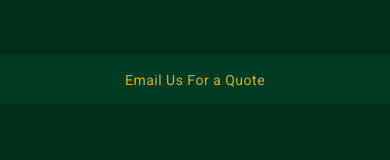
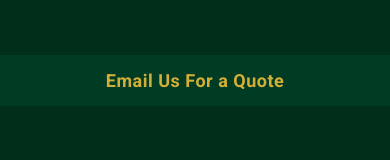
Before and after one commit to ConstantlyCodingLLC/East-North-Enterprise-LLC-, a plain HTML site: page public/index.html in a window 390 px wide. Shown: the part 455-615 px from the top of the page. Drawn offline with Linux system fonts and the light colour scheme.

Commit message:
Update index.html

```diff
--- a/public/index.html
+++ b/public/index.html
@@ -47,8 +47,8 @@
       color: #d4af37;
       text-decoration: none;
       margin: 0 15px;
-      font-weight: 500;
-      font-size: 16px;
+      font-weight: 600;
+      font-size: 22px;
       letter-spacing: 0.5px;
     }
 
@@ -159,8 +159,7 @@
       }
 
       nav a {
-        font-size: 14px;
-        margin: 0 10px;
+        font-size: 18px;
       }
 
       .additional-services label {
@@ -185,7 +184,6 @@
     }
   </style>
   <script>
-    // Fix for mobile: force scroll to top on load
     window.addEventListener('load', () => {
       window.scrollTo(0, 0);
     });
@@ -219,9 +217,7 @@
     </select>
   </section>
 
-  <!-- Keep the rest of your existing HTML content below unchanged -->
-  <!-- ... (Lawn Care, Additional Services, Remodeling, Photo Demos, Footer, etc.) -->
-
+  <!-- Lawn Services -->
   <section id="lawn">
     <h2 style="text-align:center;">Lawn Care Services</h2>
     <div class="grid">
@@ -234,6 +230,7 @@
     </div>
   </section>
 
+  <!-- Lawn Care Photos -->
   <section class="photo-demo" aria-label="Lawn Care Photo Demonstrations">
     <figure>
       <img src="https://cdn.shortpixel.ai/spai/q_lossless+ret_img+to_auto/www.choctawnation.com/wp-content/uploads/2022/01/lawn-services-1296x729.jpg" alt="Lawn mowing service in action" />
@@ -253,6 +250,7 @@
     </figure>
   </section>
 
+  <!-- Additional Lawn Services -->
   <section>
     <h2 style="text-align:center;">Additional Lawn Services</h2>
     <div class="grid">
@@ -269,6 +267,7 @@
     </div>
   </section>
 
+  <!-- Remodeling Services -->
   <section id="remodel">
     <h2 style="text-align:center;">Home Remodeling Services</h2>
     <div class="grid">
@@ -281,6 +280,7 @@
     </div>
   </section>
 
+  <!-- Remodeling Photos -->
   <section class="photo-demo" aria-label="Home Remodeling Photo Demonstrations">
     <figure>
       <img src="https://encrypted-tbn0.gstatic.com/images?q=tbn:ANd9GcSR5u-rXXnha7IyBCziFJ1O2vVsOnWc4NUjaw&s" alt="Modern kitchen remodeling" />
@@ -303,6 +303,5 @@
   <footer>
     <p>East North Enterprise LLC &copy; 2025 | <a href="mailto:thedjbenterprise@gmail.com" style="color:#d4af37;">Email Us</a></p>
   </footer>
-
 </body>
 </html>
```
Lines whose indentation alone changed are shown as unchanged.
